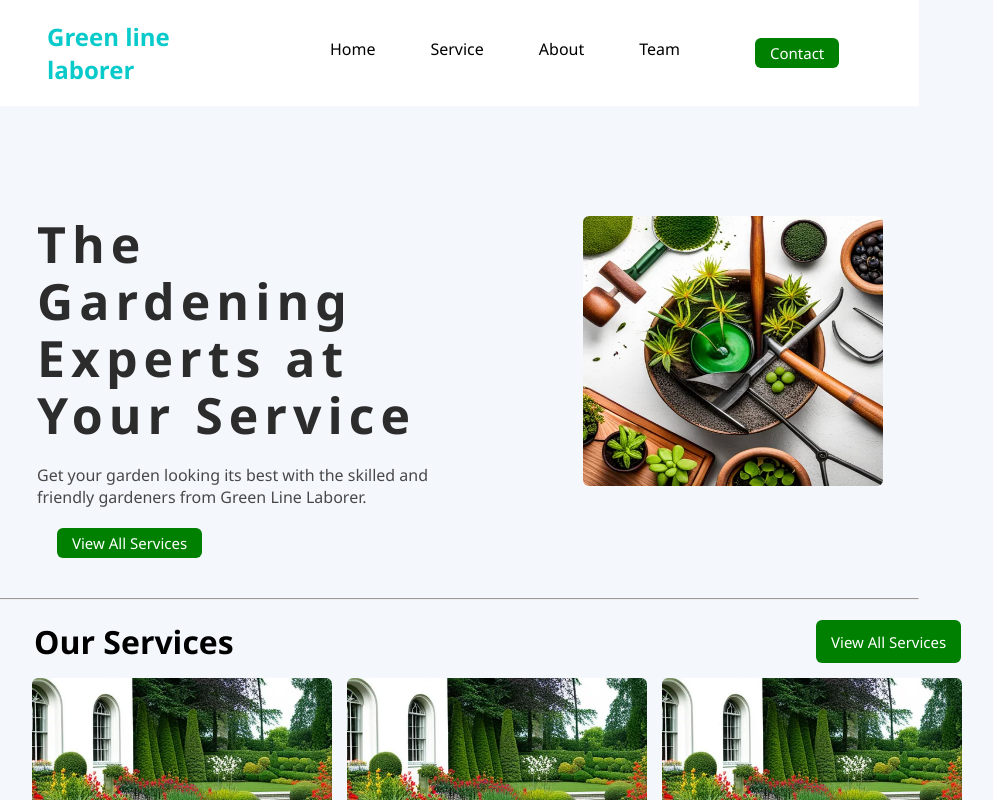
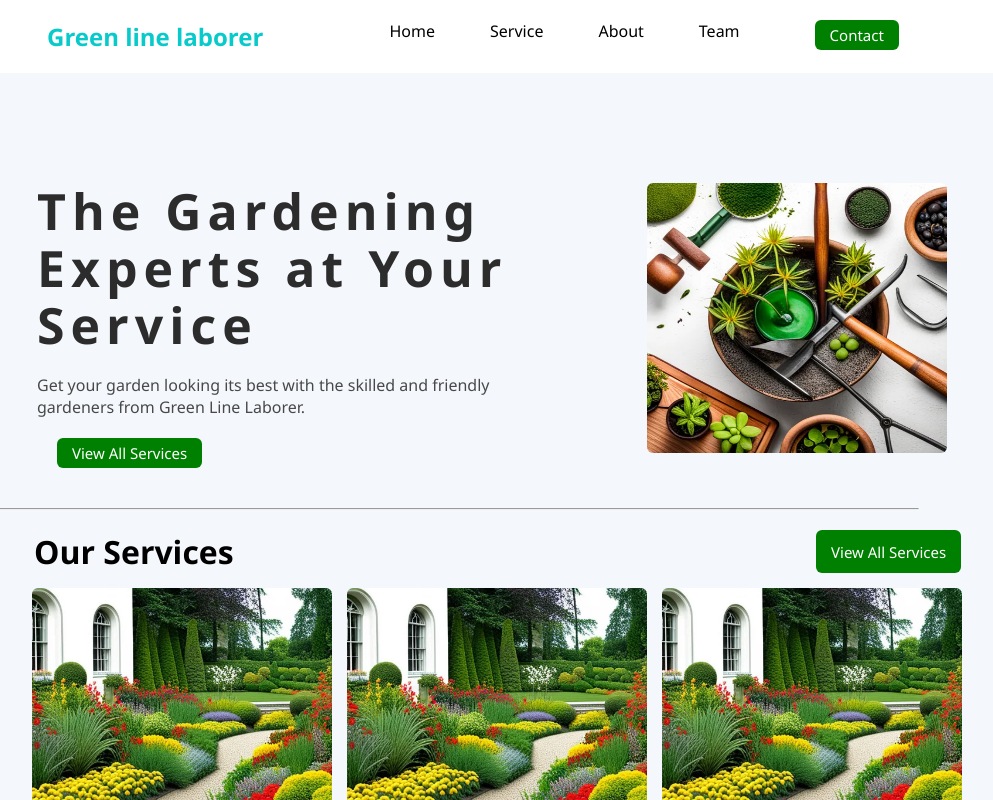
Before and after one commit to asad7coder/Garding, a React (Vite) app: page / in a window 1280 px wide. Shown: the top 800 px of the page, without its empty margins (3-996 px from the left). Built offline with nearby package versions, Linux system fonts and the light colour scheme.

Commit message:
today i solve header issue my mistake is header position proper stick and top 0 it's ok but i set left 0 this is my mistake to change screen size disturbe UI

```diff
--- a/src/Components/Hero/Hero.css
+++ b/src/Components/Hero/Hero.css
@@ -1,5 +1,5 @@
 .hero{
-  width: 90%;
+  width: 100%;
   margin-top: 80px;
   display: flex;
   justify-content: space-between;
--- a/src/Components/NavBar/Navbar.css
+++ b/src/Components/NavBar/Navbar.css
@@ -3,15 +3,18 @@
   /* margin: 30px; */
   /* margin: 0 auto; */
   margin-bottom: 40px;
+  position: sticky;
+  top: 0;
+
 
 }
 nav{
   padding: 20px;
   padding-left: 50px;
-  width: 72%;
+  width: 100%;
   display: flex;
-  gap: 30px;
-  align-items: center;
+  /* gap: 30px; */
+  /* align-items: center; */
   /* justify-content: space-between; */
   background: white;
   position:static;
--- a/src/index.css
+++ b/src/index.css
@@ -5,8 +5,10 @@
   font-family: 'Segoe UI', Tahoma, Geneva, Verdana, sans-serif;
 }
 body{
- width: 1280px;
-  height: 100vh;
+  /* width: 1280px; */
+  width: 100%;
+  /* max-width: 1080px; */
+  /* height: 100vh; */
   margin: 0 auto;
   background:  #f4f8fd;
 
```
